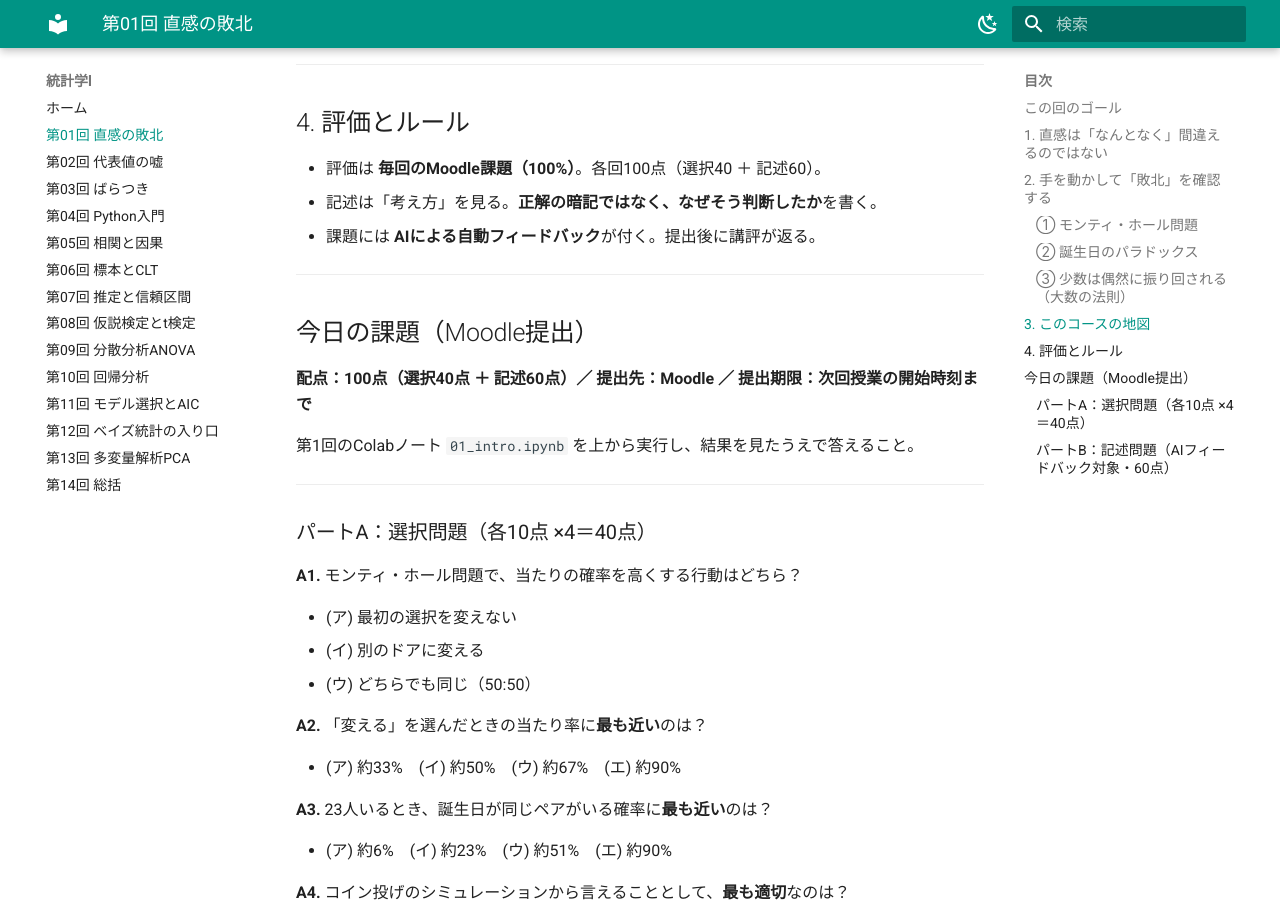
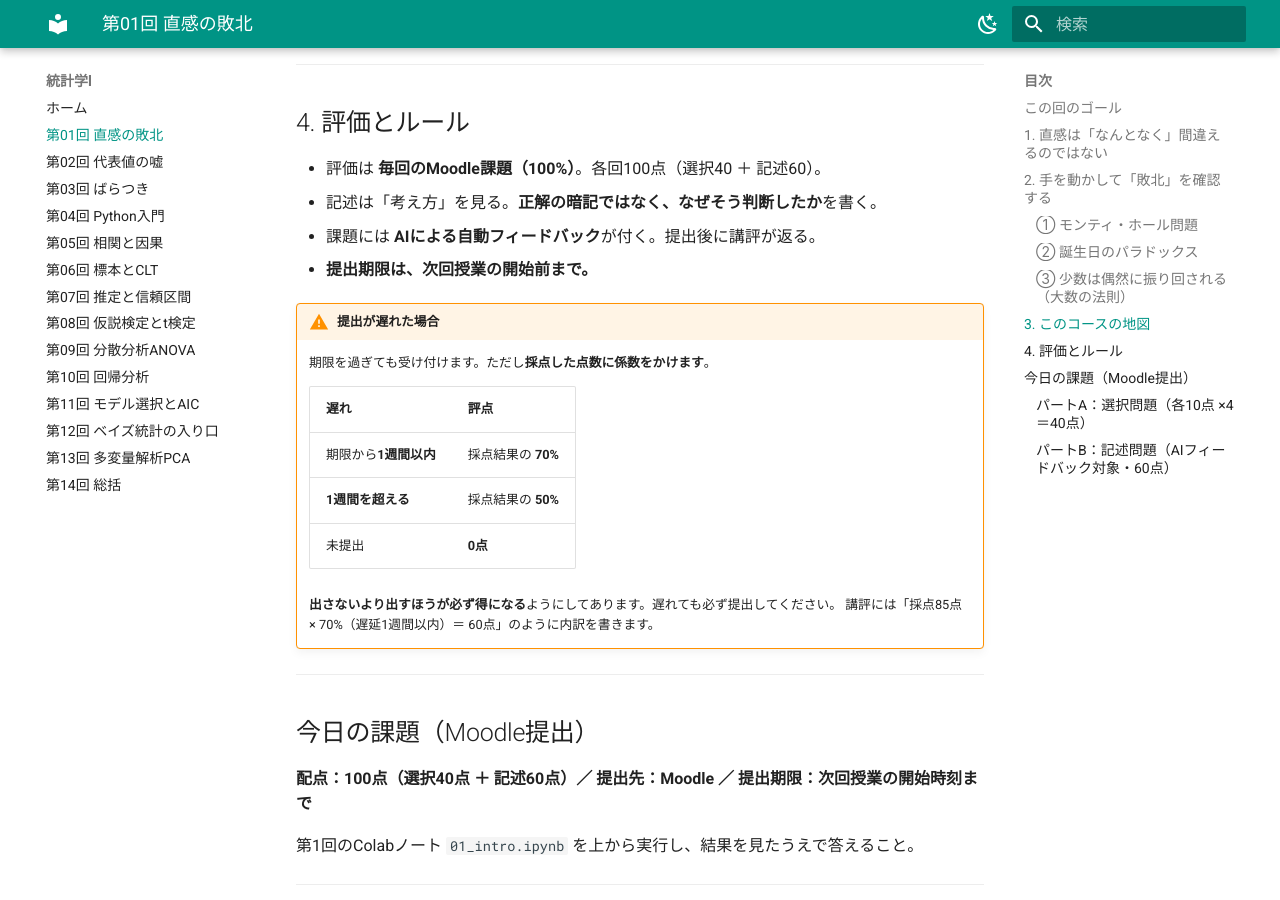
Before and after one commit to aonoa68/toukei-1, an MkDocs documentation site: the page built from docs/01_guidance.md, in a window 1280 px wide and 900 px high, scrolled down 4203 px. Built offline with MkDocs 1.6.1 and Material for MkDocs 9.7.7, drawn with Linux system fonts in a browser that asks for light colours.

Commit message:
遅延提出の扱いを二段階（1週間以内70%／1週間超50%）に明記
提出期限を過ぎた課題の扱いを決め、評価のルールに追記した。

- 期限から1週間以内：採点結果の70%
- 1週間を超える：採点結果の50%
- 未提出：0点

出さないより出すほうが必ず得になる設計。講評には
「採点85点 × 70%（遅延1週間以内）＝ 60点」のように内訳を書く。
Moodle の遮断日（cutoffdate）は無効のままにしてあるので、期限後も提出自体はできる。

Co-Authored-By: Claude Opus 5 (1M context) <noreply@anthropic.com>
Claude-Session: https://claude.ai/code/session_01VNG6MY7caqH6ZBqg92AUZE

```diff
--- a/docs/01_guidance.md
+++ b/docs/01_guidance.md
@@ -139,6 +139,19 @@
 - 評価は **毎回のMoodle課題（100%）**。各回100点（選択40 ＋ 記述60）。
 - 記述は「考え方」を見る。**正解の暗記ではなく、なぜそう判断したか**を書く。
 - 課題には **AIによる自動フィードバック**が付く。提出後に講評が返る。
+- **提出期限は、次回授業の開始前まで。**
+
+!!! warning "提出が遅れた場合"
+    期限を過ぎても受け付けます。ただし**採点した点数に係数をかけます**。
+
+    | 遅れ | 評点 |
+    |---|---|
+    | 期限から**1週間以内** | 採点結果の **70%** |
+    | **1週間を超える** | 採点結果の **50%** |
+    | 未提出 | **0点** |
+
+    **出さないより出すほうが必ず得になる**ようにしてあります。遅れても必ず提出してください。
+    講評には「採点85点 × 70%（遅延1週間以内）＝ 60点」のように内訳を書きます。
 
 ---
 
```
